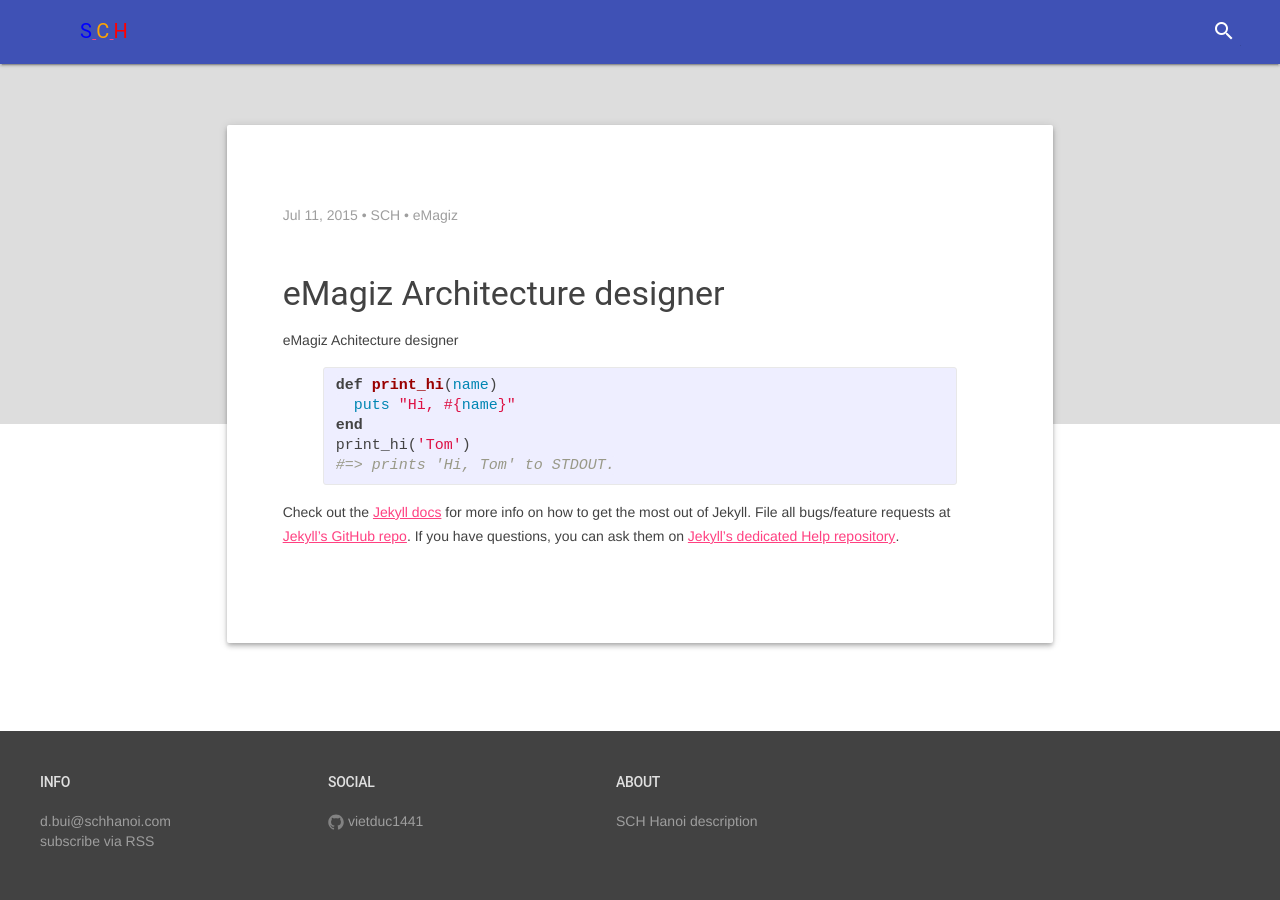
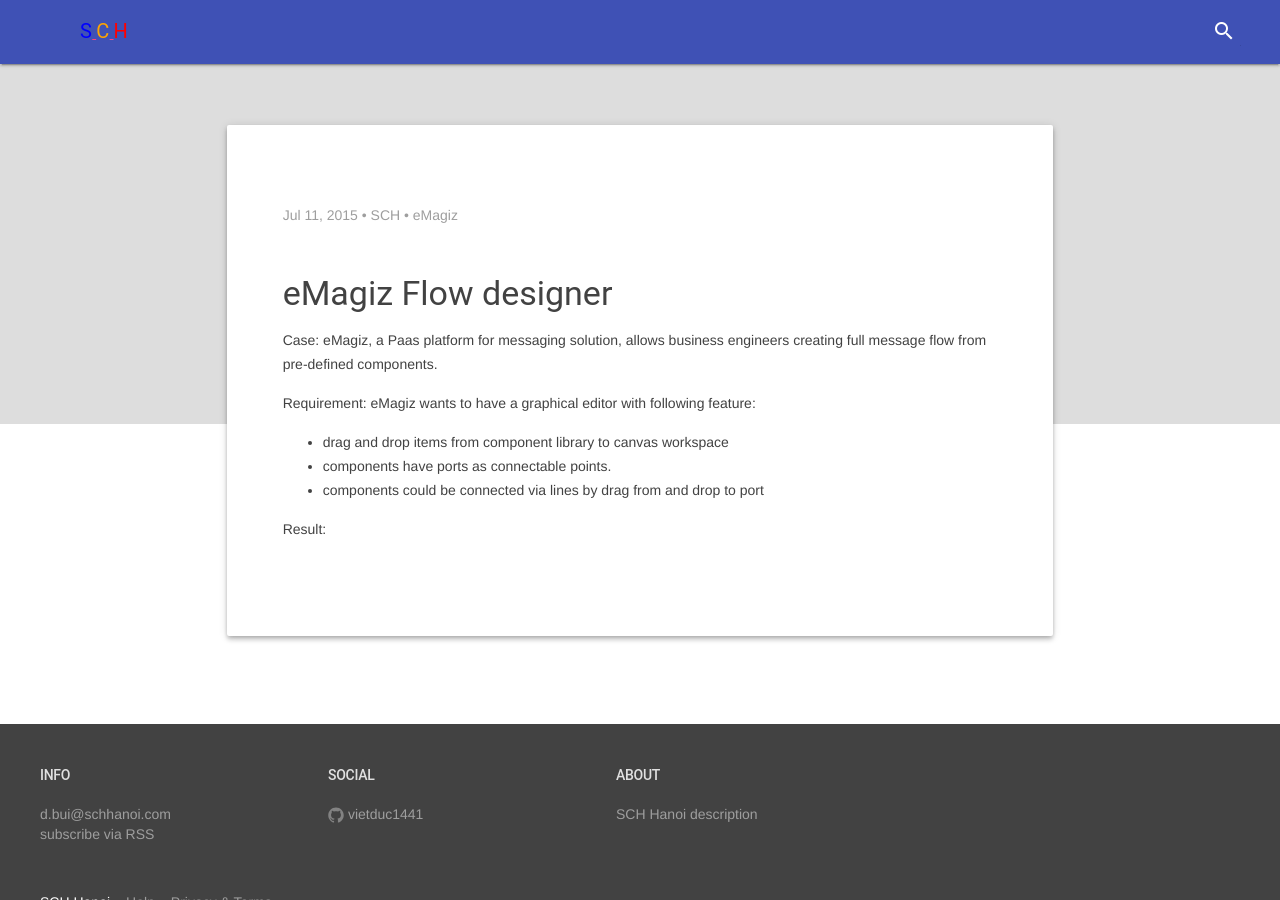
Before and after one commit to vietduc1441/vietduc1441.github.io, a Jekyll site: the page built from _posts/2015-09-11-emagiz-flow-designer.markdown, in a window 1280 px wide. Built offline with Jekyll 4.4.1, drawn with Linux system fonts in a browser that asks for light colours; nearby versions of some CDN libraries.

Commit message:
Update 2015-09-11-emagiz-flow-designer.markdown

```diff
--- a/_posts/2015-09-11-emagiz-flow-designer.markdown
+++ b/_posts/2015-09-11-emagiz-flow-designer.markdown
@@ -1,23 +1,16 @@
 ---
 layout: post
-title:  "eMagiz Architecture designer"
+title:  "eMagiz Flow designer"
 date:   2015-07-11 11:34:20
 categories: eMagiz
 author: SCH
 image: http://i1.wp.com/wptavern.com/wp-content/uploads/2014/12/jekyll.png
 ---
-eMagiz Achitecture designer
+Case: eMagiz, a Paas platform for messaging solution, allows business engineers creating full message flow from pre-defined components.
 
-{% highlight ruby %}
-def print_hi(name)
-  puts "Hi, #{name}"
-end
-print_hi('Tom')
-#=> prints 'Hi, Tom' to STDOUT.
-{% endhighlight %}
+Requirement: eMagiz wants to have a graphical editor with following feature:
+- drag and drop items from component library to canvas workspace
+- components have ports as connectable points.
+- components could be connected via lines by drag from and drop to port
 
-Check out the [Jekyll docs][jekyll] for more info on how to get the most out of Jekyll. File all bugs/feature requests at [Jekyll’s GitHub repo][jekyll-gh]. If you have questions, you can ask them on [Jekyll’s dedicated Help repository][jekyll-help].
-
-[jekyll]:      http://jekyllrb.com
-[jekyll-gh]:   https://github.com/jekyll/jekyll
-[jekyll-help]: https://github.com/jekyll/jekyll-help
+Result:
```
